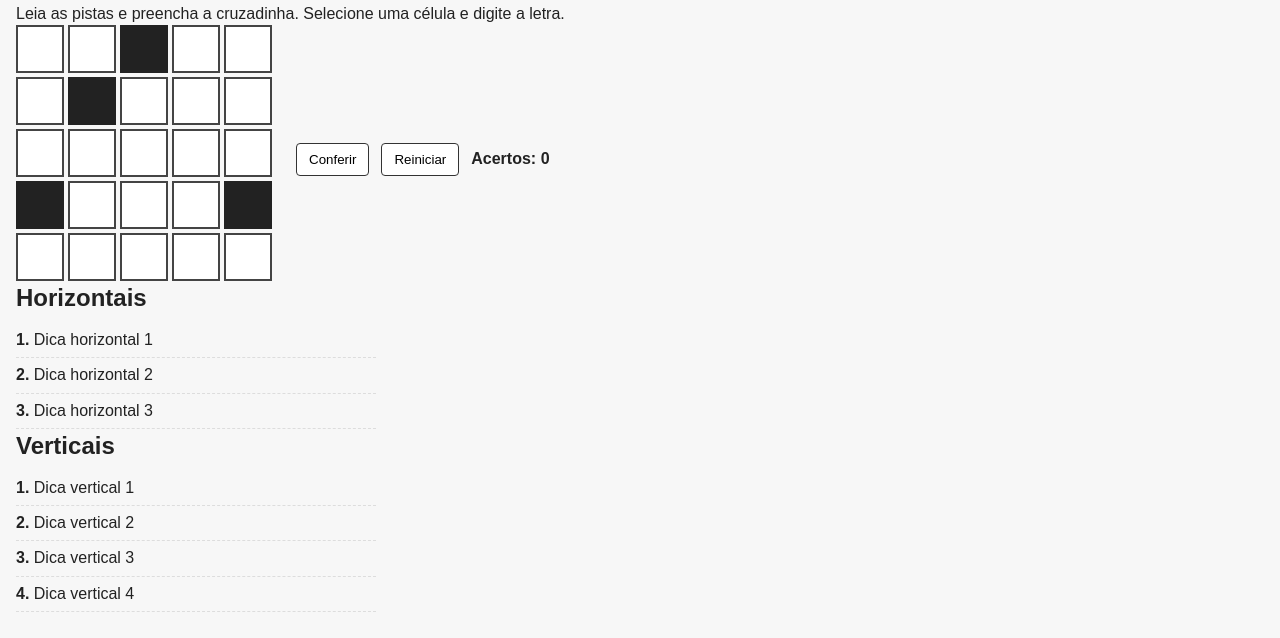
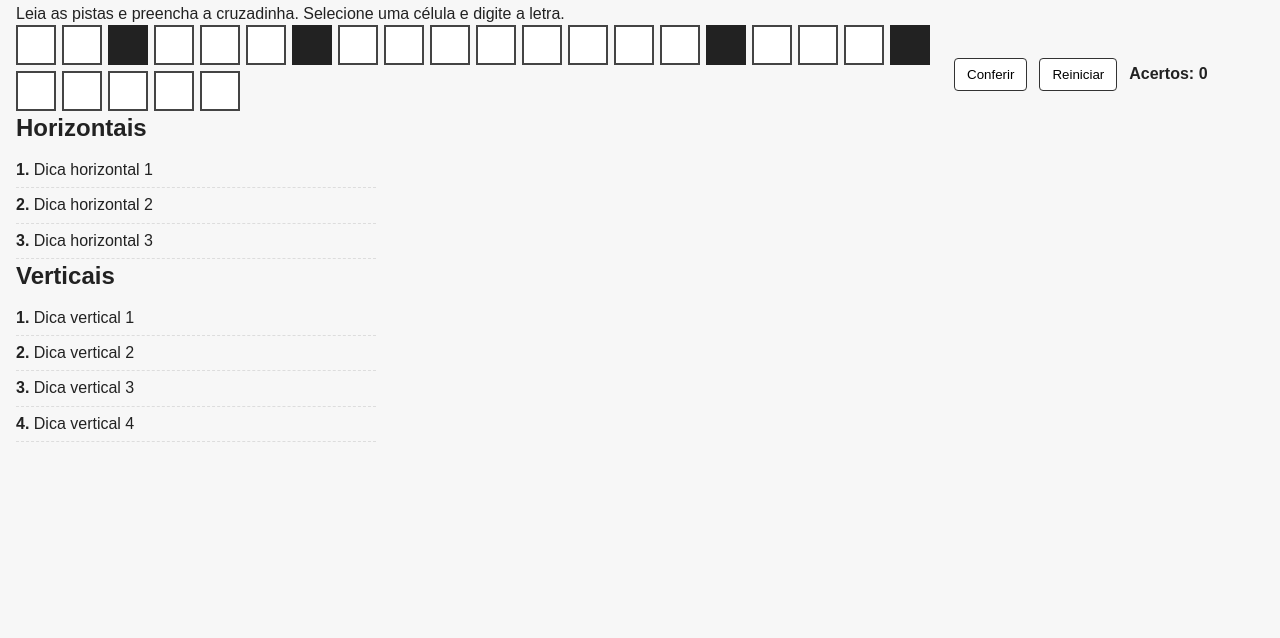
Before and after one commit to Joao-Franciscone/ArqComp-Cruzadinha, a plain HTML site: page index.html in a window 1280 px wide. Shown: the part 58-696 px from the top of the page. Drawn offline with Linux system fonts and the light colour scheme.

Commit message:
style: ajustei o layout da cruzadinha

```diff
--- a/css/style.css
+++ b/css/style.css
@@ -3,8 +3,8 @@
 body{font-family:Arial,Helvetica,sans-serif;line-height:1.4;padding:16px;background:#f7f7f7;color:#222}
 
 .crossword-area{display:flex;gap:24px;flex-wrap:wrap}
-.crossword-grid{display:grid;grid-template-columns:repeat(5,48px);grid-auto-rows:48px;gap:4px;background:transparent}
-.cell{width:48px;height:48px;border:2px solid #444;background:#fff;display:flex;align-items:center;justify-content:center;font-size:20px;text-transform:uppercase}
+.crossword-grid{display:grid;grid-template-columns:repeat(20,40px);grid-auto-rows:40px;gap:6px;background:transparent}
+.cell{width:40px;height:40px;border:2px solid #444;background:#fff;display:flex;align-items:center;justify-content:center;font-size:18px;text-transform:uppercase}
 .cell--blocked{background:#222;border-color:#222}
 
 /* Estados visuais */
```
